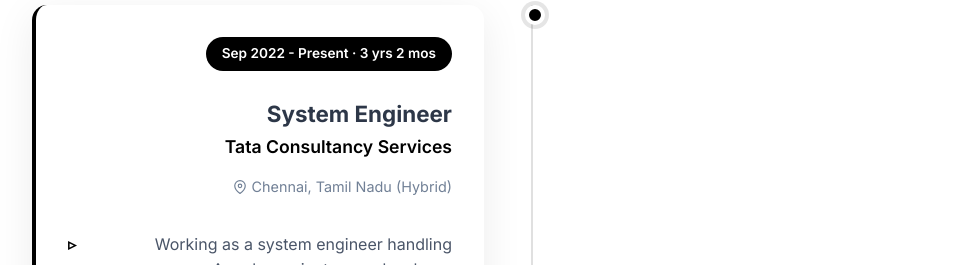
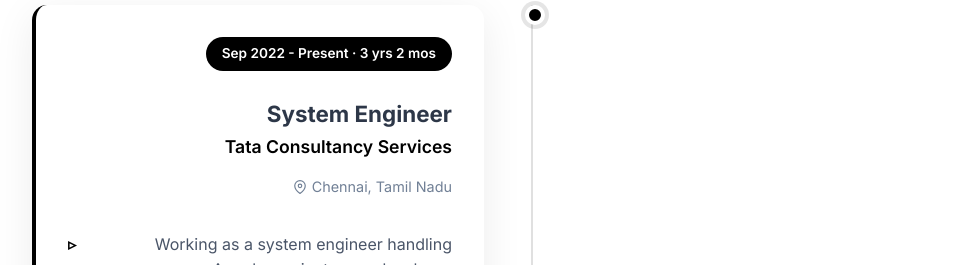
Before and after one commit to balavoffici/balavoffici.github.io, an Angular app: page / in a window 1280 px wide. Shown: the part 1741-2006 px from the top of the page, without its empty margins (108-1088 px from the left). Built offline with nearby package versions, Linux system fonts and the light colour scheme.

Commit message:
fix: Correct work experience location detail in app component

```diff
--- a/src/app/app.component.ts
+++ b/src/app/app.component.ts
@@ -61,7 +61,7 @@
       title: 'System Engineer',
       company: 'Tata Consultancy Services',
       period: this.calculateDuration('Sep 2022'),
-      location: 'Chennai, Tamil Nadu (Hybrid)',
+      location: 'Chennai, Tamil Nadu',
       responsibilities: [
         'Working as a system engineer handling Angular projects as a developer',
         'Developing and maintaining enterprise-level web applications',
```
